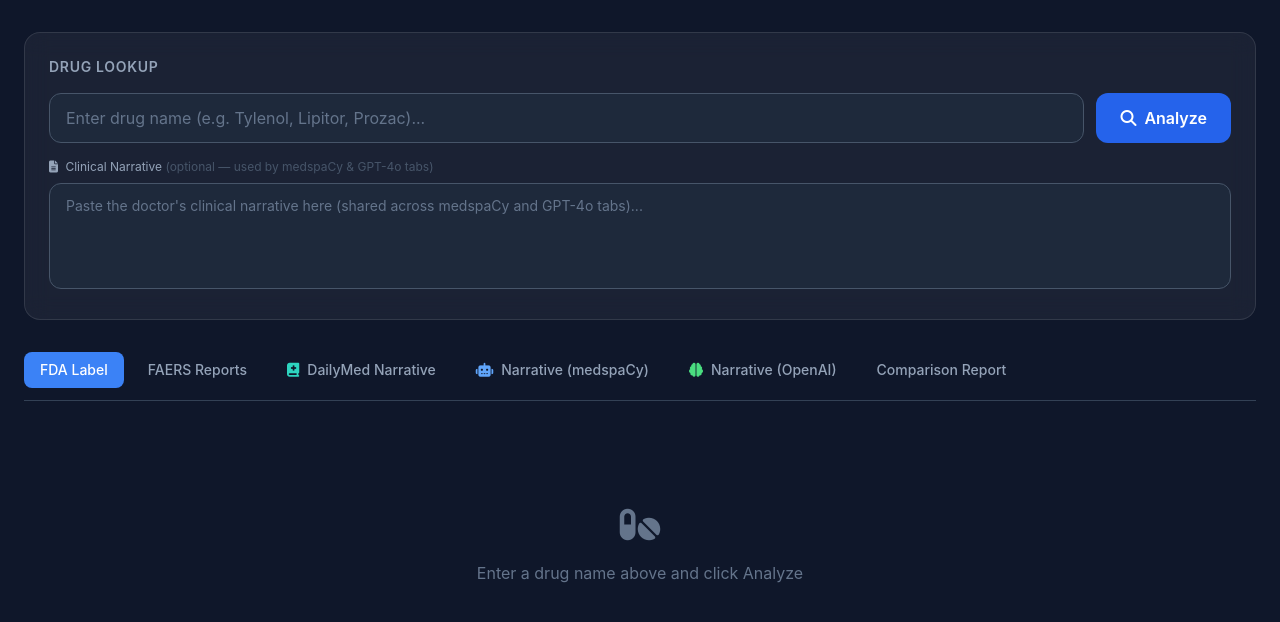
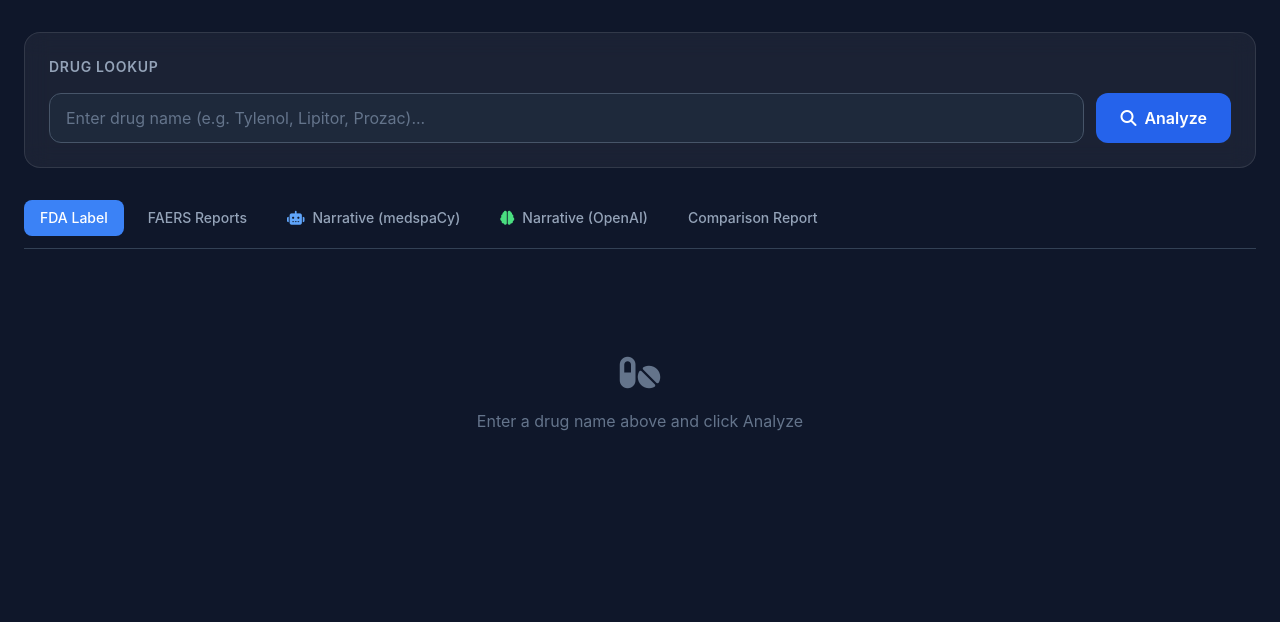
Before and after one commit to asaxena431/pharmawatch-dashboard, a Flask app: page / in a window 1280 px wide. Shown: the part 77-699 px from the top of the page. Run offline with Flask 3, Linux system fonts and the light colour scheme; some libraries are stand-ins or nearby versions.

Commit message:
Remove DailyMed tab and shared narrative - restore individual textareas per tab

```diff
--- a/templates/index.html
+++ b/templates/index.html
@@ -52,7 +52,7 @@
   <!-- Drug Search Bar -->
   <div class="glass rounded-2xl p-6 mb-8">
     <h2 class="text-sm font-semibold text-slate-400 uppercase tracking-wider mb-4">Drug Lookup</h2>
-    <div class="flex gap-3 mb-4">
+    <div class="flex gap-3">
       <input id="drugInput" type="text" placeholder="Enter drug name (e.g. Tylenol, Lipitor, Prozac)..."
         class="flex-1 bg-slate-800 border border-slate-600 rounded-xl px-4 py-3 text-white placeholder-slate-500 focus:outline-none focus:border-blue-500 focus:ring-1 focus:ring-blue-500"/>
       <button onclick="runFullLookup()"
@@ -60,19 +60,12 @@
         <i class="fa-solid fa-magnifying-glass"></i> Analyze
       </button>
     </div>
-    <div>
-      <p class="text-xs text-slate-400 mb-2"><i class="fa-solid fa-file-lines mr-1"></i> Clinical Narrative <span class="text-slate-600">(optional — used by medspaCy &amp; GPT-4o tabs)</span></p>
-      <textarea id="sharedNarrative" rows="4"
-        placeholder="Paste the doctor's clinical narrative here (shared across medspaCy and GPT-4o tabs)..."
-        class="w-full bg-slate-800 border border-slate-600 rounded-xl px-4 py-3 text-white placeholder-slate-500 focus:outline-none focus:border-blue-500 resize-none text-sm"></textarea>
-    </div>
   </div>
 
   <!-- Tabs -->
   <div class="flex gap-2 mb-6 border-b border-slate-700 pb-3 flex-wrap">
     <button onclick="switchTab('fda')"       id="tab-fda"       class="tab-btn px-4 py-2 rounded-lg text-sm font-medium text-slate-400 hover:text-white transition active">FDA Label</button>
     <button onclick="switchTab('faers')"     id="tab-faers"     class="tab-btn px-4 py-2 rounded-lg text-sm font-medium text-slate-400 hover:text-white transition">FAERS Reports</button>
-    <button onclick="switchTab('dailymed')"  id="tab-dailymed"  class="tab-btn px-4 py-2 rounded-lg text-sm font-medium text-slate-400 hover:text-white transition flex items-center gap-2"><i class="fa-solid fa-book-medical text-teal-400"></i> DailyMed Narrative</button>
     <button onclick="switchTab('narrative')" id="tab-narrative" class="tab-btn px-4 py-2 rounded-lg text-sm font-medium text-slate-400 hover:text-white transition flex items-center gap-2"><i class="fa-solid fa-robot text-blue-400"></i> Narrative (medspaCy)</button>
     <button onclick="switchTab('gptnar')"    id="tab-gptnar"   class="tab-btn px-4 py-2 rounded-lg text-sm font-medium text-slate-400 hover:text-white transition flex items-center gap-2"><i class="fa-solid fa-brain text-green-400"></i> Narrative (OpenAI)</button>
     <button onclick="switchTab('report')"    id="tab-report"    class="tab-btn px-4 py-2 rounded-lg text-sm font-medium text-slate-400 hover:text-white transition">Comparison Report</button>
@@ -140,16 +133,7 @@
     </div>
   </div>
 
-  <!-- ── TAB 3: DailyMed Narrative ── -->
-  <div id="tab-dailymed-content" class="tab-content">
-    <div id="dailymedPlaceholder" class="text-center py-20 text-slate-500">
-      <i class="fa-solid fa-book-medical text-4xl mb-4 block"></i>
-      Enter a drug name above and click Analyze
-    </div>
-    <div id="dailymedContent" class="hidden space-y-4"></div>
-  </div>
-
-  <!-- ── TAB 4: Narrative medspaCy ── -->
+  <!-- ── TAB 3: Narrative medspaCy ── -->
   <div id="tab-narrative-content" class="tab-content">
     <div class="glass rounded-2xl p-6 mb-6">
       <div class="flex items-center justify-between mb-4">
@@ -158,8 +142,10 @@
         </h3>
         <span class="text-xs px-3 py-1 rounded-full badge-blue">Free · Local · No API needed</span>
       </div>
-      <p class="text-xs text-slate-500 italic mb-3">Using the shared narrative from the Drug Lookup box above.</p>
-      <div class="flex justify-end">
+      <textarea id="narrativeInput" rows="6"
+        placeholder="Paste the doctor's narrative here..."
+        class="w-full bg-slate-800 border border-slate-600 rounded-xl px-4 py-3 text-white placeholder-slate-500 focus:outline-none focus:border-blue-500 resize-none"></textarea>
+      <div class="flex justify-end mt-3">
         <button onclick="analyzeNarrative()"
           class="px-5 py-2 bg-blue-600 hover:bg-blue-500 text-white font-semibold rounded-xl transition flex items-center gap-2">
           <i class="fa-solid fa-wand-magic-sparkles"></i> Extract with medspaCy
@@ -236,7 +222,9 @@
         </h3>
         <div id="openaiStatus" class="text-xs px-3 py-1 rounded-full badge-blue">Checking OpenAI...</div>
       </div>
-      <p class="text-xs text-slate-500 italic mb-3">Using the shared narrative from the Drug Lookup box above.</p>
+      <textarea id="gptNarrativeInput" rows="6"
+        placeholder="Paste the doctor's narrative here..."
+        class="w-full bg-slate-800 border border-slate-600 rounded-xl px-4 py-3 text-white placeholder-slate-500 focus:outline-none focus:border-green-500 resize-none mb-3"></textarea>
       <div id="openaiKeyRow" class="hidden mb-3">
         <input id="openaiKeyInput" type="password" placeholder="Enter OpenAI API Key (sk-...)..."
           class="w-full bg-slate-800 border border-yellow-600 rounded-xl px-4 py-3 text-white placeholder-slate-500 focus:outline-none focus:border-yellow-400"/>
@@ -426,61 +414,8 @@
     currentDrug = document.getElementById('drugInput').value.trim();
     if (!currentDrug) return;
     showLoading(true);
-    await Promise.all([loadFdaLabel(currentDrug), loadFaers(currentDrug), loadDailyMed(currentDrug)]);
+    await Promise.all([loadFdaLabel(currentDrug), loadFaers(currentDrug)]);
     showLoading(false);
-  }
-
-  async function loadDailyMed(drug) {
-    const res  = await fetch('/api/dailymed', {method:'POST', headers:{'Content-Type':'application/json'}, body: JSON.stringify({drug_name: drug})});
-    const data = await res.json();
-    const ph   = document.getElementById('dailymedPlaceholder');
-    const ct   = document.getElementById('dailymedContent');
-    if (data.error) { ph.textContent = data.error; return; }
-    ph.classList.add('hidden');
-    ct.classList.remove('hidden');
-
-    const SECTION_COLORS = {
-      'Adverse Reactions':          'red',
-      'Warnings and Precautions':   'yellow',
-      'Warnings':                   'yellow',
-      'Precautions':                'yellow',
-      'Contraindications':          'orange',
-      'Indications and Usage':      'green',
-      'Dosage and Administration':  'blue',
-      'Drug Interactions':          'purple',
-    };
-    const ICONS = {
-      'red':    'fa-triangle-exclamation',
-      'yellow': 'fa-circle-exclamation',
-      'orange': 'fa-ban',
-      'green':  'fa-stethoscope',
-      'blue':   'fa-syringe',
-      'purple': 'fa-pills',
-    };
-
-    const header = `<div class="glass rounded-2xl p-5 flex items-center justify-between">
-      <div>
-        <h3 class="font-bold text-white text-lg">${data.title}</h3>
-        <p class="text-slate-400 text-sm mt-1">Source: DailyMed SPL</p>
-      </div>
-      <a href="${data.dailymed_url}" target="_blank"
-         class="text-xs px-3 py-1.5 rounded-lg bg-teal-900/40 text-teal-300 border border-teal-700/40 hover:bg-teal-800/40 transition flex items-center gap-1.5">
-        <i class="fa-solid fa-arrow-up-right-from-square"></i> View on DailyMed
-      </a>
-    </div>`;
-
-    const sections = (data.sections || []).map(sec => {
-      const color = SECTION_COLORS[sec.section] || 'slate';
-      const icon  = ICONS[color] || 'fa-file-lines';
-      return `<div class="glass rounded-2xl p-5">
-        <h4 class="font-semibold text-${color}-400 mb-3 flex items-center gap-2 text-sm uppercase tracking-wider">
-          <i class="fa-solid ${icon}"></i> ${sec.section}
-        </h4>
-        <p class="text-slate-300 text-sm leading-relaxed whitespace-pre-line">${sec.text}</p>
-      </div>`;
-    }).join('');
-
-    ct.innerHTML = header + (sections || `<div class="glass rounded-2xl p-6 text-slate-400 italic">No narrative sections found for this drug on DailyMed.</div>`);
   }
 
   async function loadFdaLabel(drug) {
@@ -729,8 +664,8 @@
   }
 
   async function analyzeWithGPT() {
-    const narrative = document.getElementById('sharedNarrative').value.trim();
-    if (!narrative) { alert('Please paste a clinical narrative in the Drug Lookup box above.'); return; }
+    const narrative = document.getElementById('gptNarrativeInput').value.trim();
+    if (!narrative) return;
     const drug = currentDrug || document.getElementById('drugInput').value.trim();
 
     showLoading(true);
@@ -803,8 +738,8 @@
   }
 
   async function analyzeNarrative() {
-    const narrative = document.getElementById('sharedNarrative').value.trim();
-    if (!narrative) { alert('Please paste a clinical narrative in the Drug Lookup box above.'); return; }
+    const narrative = document.getElementById('narrativeInput').value.trim();
+    if (!narrative) return;
     const drug = currentDrug || document.getElementById('drugInput').value.trim();
 
     showLoading(true);
```
